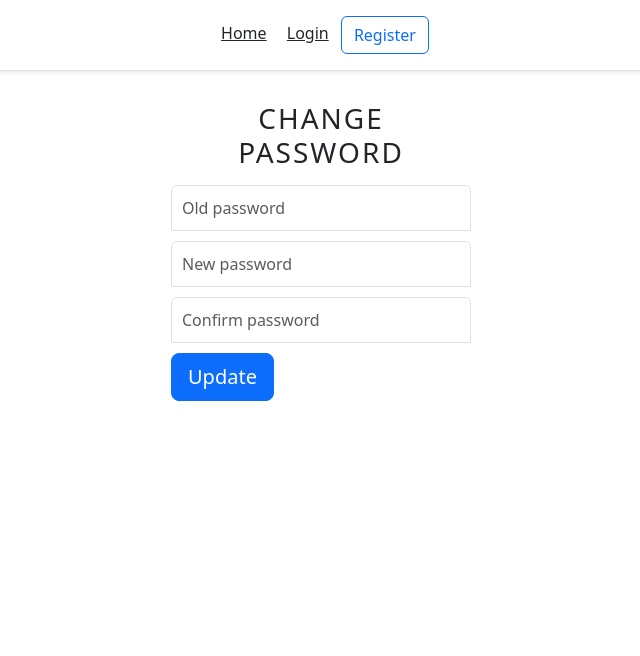
After one commit to Jordan-Finlay/blog_online, a Django app: template templates/registration/password_change.html in a window 1280 px wide. The commit adds this page. Shown: the top 656 px of the page, without its empty margins (319-959 px from the left). Run offline with Django 4.2, Linux system fonts and the light colour scheme; the template is opened without the code that fills it, so the values that code supplies are empty.

Commit message:
added password/email resets and password change/updates

```diff
--- a/my_project/settings.py
+++ b/my_project/settings.py
@@ -29,6 +29,10 @@ DEBUG = True
 
 ALLOWED_HOSTS = ['8000-jordanfinlay-blogonline-ldfvserosbi.ws-eu114.gitpod.io','.herokuapp.com']
 CSRF_TRUSTED_ORIGINS = ['https://8000-jordanfinlay-blogonline-ldfvserosbi.ws-eu114.gitpod.io']
+
+if DEBUG:
+    EMAIL_BACKEND = 'django.core.mail.backends.console.EmailBackend' #during development only
+
 
 # Application definition
 
--- /dev/null
+++ b/templates/registration/password_change.html
@@ -0,0 +1,52 @@
+{% extends 'base.html' %}
+
+{% block content %}
+<style type="text/css">
+  .form-signin {
+    width: 100%;
+    max-width: 330px;
+    padding: 15px;
+    margin: auto;
+  }
+  .form-signin .checkbox {
+    font-weight: 400;
+  }
+  .form-signin .form-control {
+    position: relative;
+    box-sizing: border-box;
+    height: auto;
+    padding: 10px;
+    font-size: 16px;
+  }
+  .form-signin .form-control:focus {
+    z-index: 2;
+  }
+  .form-signin input[type="password"] {
+    margin-bottom: 10px;
+    border-bottom-right-radius: 0;
+    border-bottom-left-radius: 0;
+  }
+  .h3{
+    text-align: center;
+  }
+</style>
+
+
+<form method="POST" class="form-signin">{% csrf_token %}
+  <h1 class="h3 mb-3 font-weight-normal">Change password</h1>
+    <input name="old_password" class="form-control" placeholder="Old password" type="password" id="id_old_password" required="true">
+    <input name="new_password1" class="form-control" placeholder="New password" type="password" id="id_new_password1" required="true">
+    <input name="new_password2" class="form-control" placeholder="Confirm password" type="password" id="id_new_password2" required="true">
+
+    {% for field in form %}
+      {% for error in field.errors %}
+        <p style="color: red">{{ error }}</p>
+      {% endfor %}
+    {% endfor %}
+
+  <button class="btn btn-lg btn-primary btn-block" type="submit">Update</button>
+</form>
+
+
+
+{% endblock %}
--- /dev/null
+++ b/templates/registration/password_reset_subject.txt
@@ -0,0 +1 @@
+password reset
```
Also changed, not shown: my_project/urls.py (+17 -0 lines), templates/registration/password_change_done.html (added, +11 -0 lines), templates/registration/password_reset_complete.html (added, +12 -0 lines), templates/registration/password_reset_done.html (added, +20 -0 lines), templates/registration/password_reset_email.html (added, +10 -0 lines), templates/registration/password_reset_form.html (added, +45 -0 lines), account/templates/account/register.html (line endings or trailing spaces), db.sqlite3.
